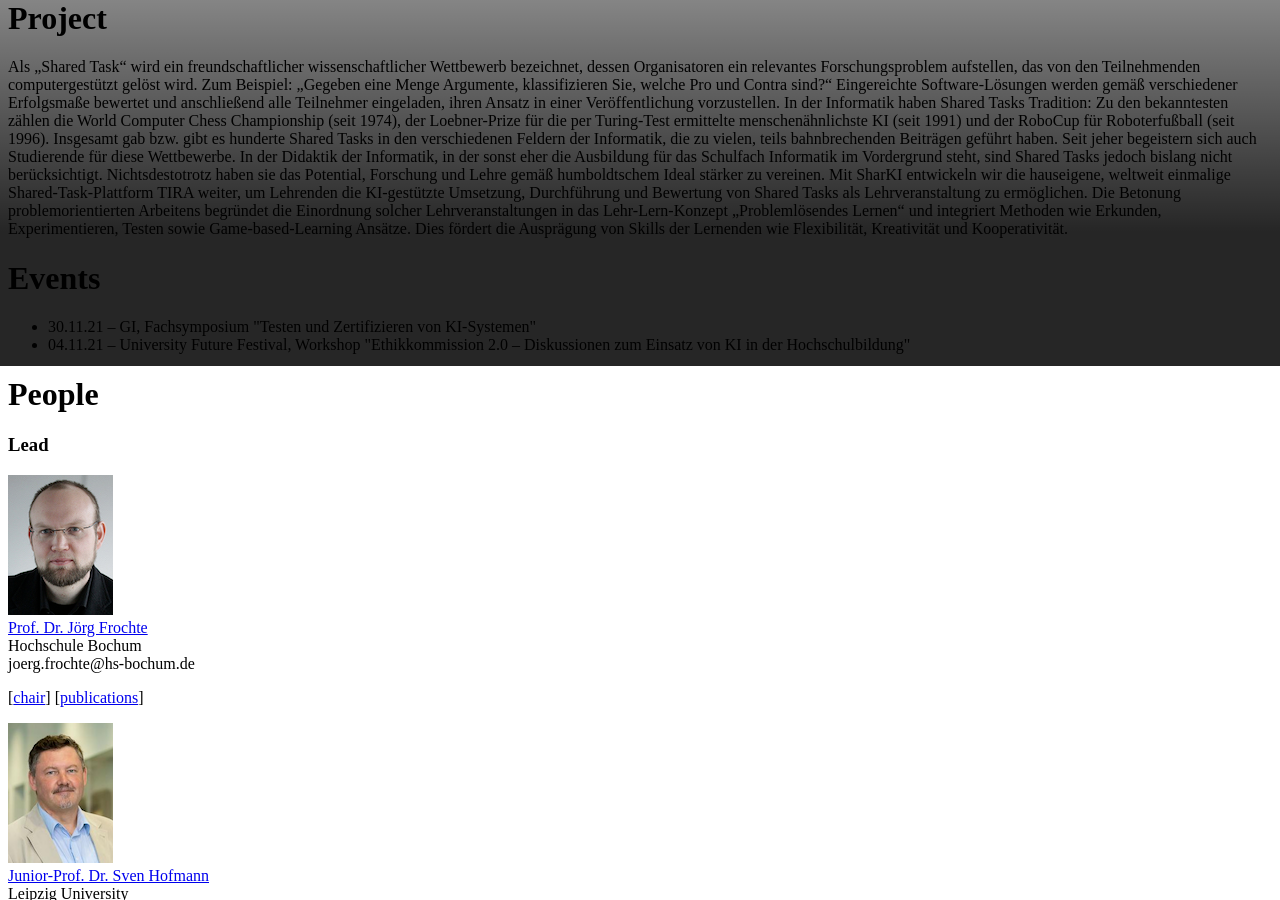
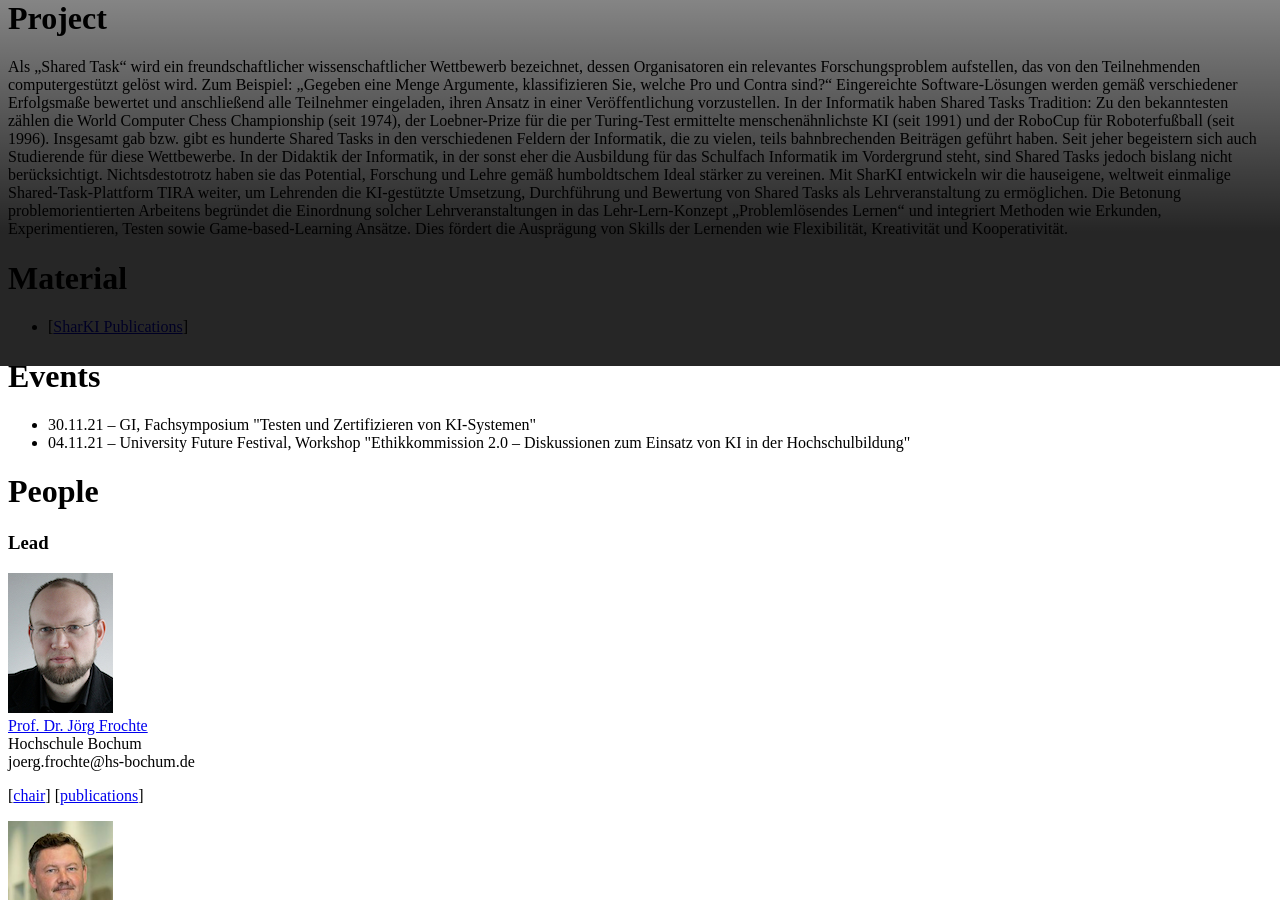
Before and after one commit to SharKI-Project/sharki-project.github.io, a Jekyll site: the page built from index.html, in a window 1280 px wide and 900 px high, scrolled down 534 px. Built offline with Jekyll 4.4.1, drawn with Linux system fonts in a browser that asks for light colours; a script that is not in the unit is left out.

Commit message:
Add Material

```diff
--- a/index.html
+++ b/index.html
@@ -26,6 +26,14 @@ In der Informatik haben Shared Tasks Tradition: Zu den bekanntesten zählen die
 Mit SharKI entwickeln wir die hauseigene, weltweit einmalige Shared-Task-Plattform TIRA weiter, um Lehrenden die KI-gestützte Umsetzung, Durchführung und Bewertung von Shared Tasks als Lehrveranstaltung zu ermöglichen. Die Betonung problemorientierten Arbeitens begründet die Einordnung solcher Lehrveranstaltungen in das Lehr-Lern-Konzept „Problemlösendes Lernen“ und integriert Methoden wie Erkunden, Experimentieren, Testen sowie Game-based-Learning Ansätze. Dies fördert die Ausprägung von Skills der Lernenden wie Flexibilität, Kreativität und Kooperativität.</p>
 </div>
 
+<div class="uk-container uk-margin-medium">
+<div id="list-heads" class="webis-list">
+<h1>Material</h1>
+<ul class="uk-list uk-list-bullet">
+<li>[<a href="https://webis.de/publications.html?q=sharki">SharKI Publications</a>]</li>
+</ul>
+</div>
+</div>
 
 
 <div class="uk-container uk-margin-medium">
```
